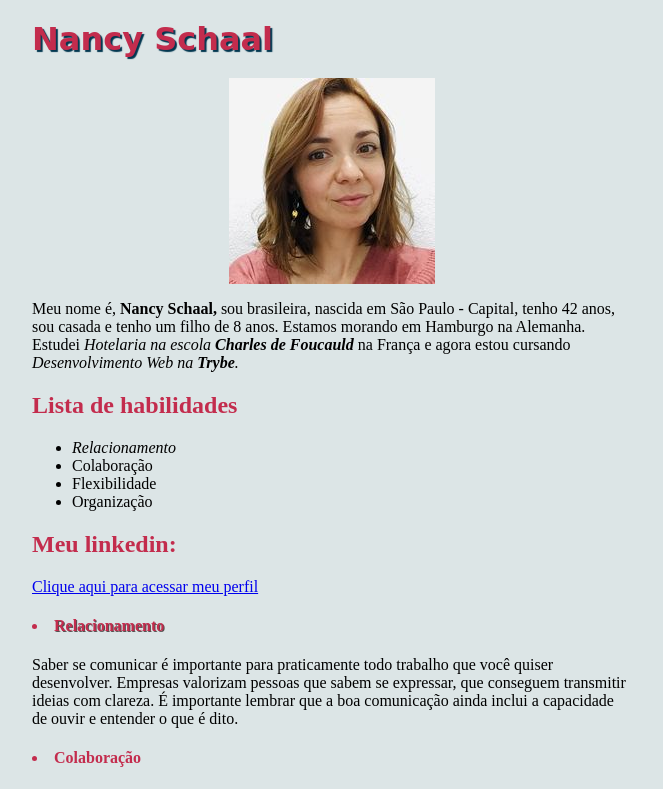
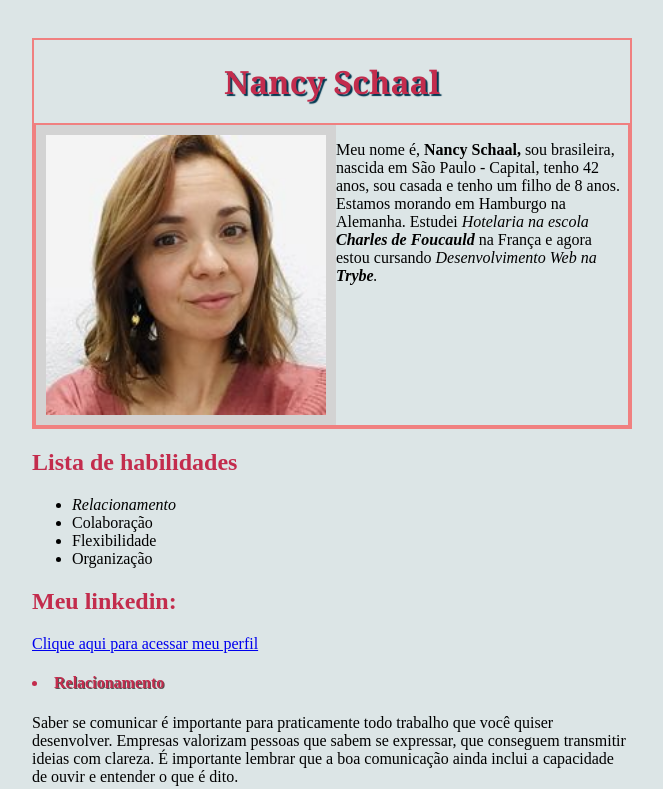
Before and after one commit to nan-cyHH/nan-cyHH.github.io, a plain HTML site: page index.html in a window 1280 px wide. Shown: the top 789 px of the page, without its empty margins (308-971 px from the left). Drawn offline with Linux system fonts and the light colour scheme.

Commit message:
mudanças de estilo

```diff
--- a/index.html
+++ b/index.html
@@ -8,14 +8,20 @@
     <title>Portfólio Web</title>
       </head>
          <body>
+
+      <div>
          <!--meu nome completo-->
             <h1 class="NancySchaal">Nancy Schaal</h1>
+
+      <div class="foto-container">
          <!--Foto atual perfil-->
             <img src="imagens/fotoperfilnancy.jpeg" alt="Foto perfil" id="foto">
          <!--Descrição pessoal-->
       <p class="descrição"></p>
       <p> Meu nome é, <strong> Nancy Schaal,</strong> sou brasileira, nascida em São Paulo - Capital, tenho 42 anos, sou casada e tenho um filho de 8 anos. Estamos morando em Hamburgo na Alemanha. Estudei <em> Hotelaria na escola <strong>Charles de Foucauld</strong></em> na França e agora estou cursando <em>Desenvolvimento Web na <strong>Trybe</strong>.</em>
       </p>
+   </div>
+   </div>
          <!--lista de habilidades-->
             <h2 id="farbe">Lista de habilidades</h2>
     <ul>
--- a/style.css
+++ b/style.css
@@ -5,22 +5,56 @@ h1 {
     text-shadow: 2px 2px 1px rgb(2, 55, 80);
     font-family: Fantasy, Arial, Helvetica, sans-serif;
  }
+
  img {
       display: block;
       margin: 0 auto;
  }
+
  body {
       width: 600px;
       margin: 0 auto;
       background-color:#dce5e6 ;
-    padding: 0 20px 20px
+      padding: 3%;
  }
+
   #estilo {
       color: #C32C4D;
       text-shadow: 1px 1px 0px rgb(85, 80, 80);
  }
+
   #farbe {
       color:#C32C4D
  }
-  .NancySchaal,.descrição { font-family: cursive, Helvetica, sans-serif
+
+  #foto {
+      float: left;
+      padding: 10px;
+      height: 280px;
+      background-color: lightgray ;
  }
+
+   .foto-container {
+      height: 300px;
+      position: relative;
+ }
+
+ div {
+   border: 2px solid lightcoral;
+ }
+
+   .NancySchaal {
+      font-family: Cambria, Cochin, Georgia, Times, 'Times New Roman', serif;
+      text-align: center;
+ }
+
+   .descrição {
+      font-family: Georgia, 'Times New Roman', Times, serif;
+      position: absolute;
+      top: 30%;
+      right: 8%;
+ }
+
+ ul li: :nth-last-child(odd) {
+      background-color: lightgray;
+   }
```
Lines whose indentation alone changed are shown as unchanged.
